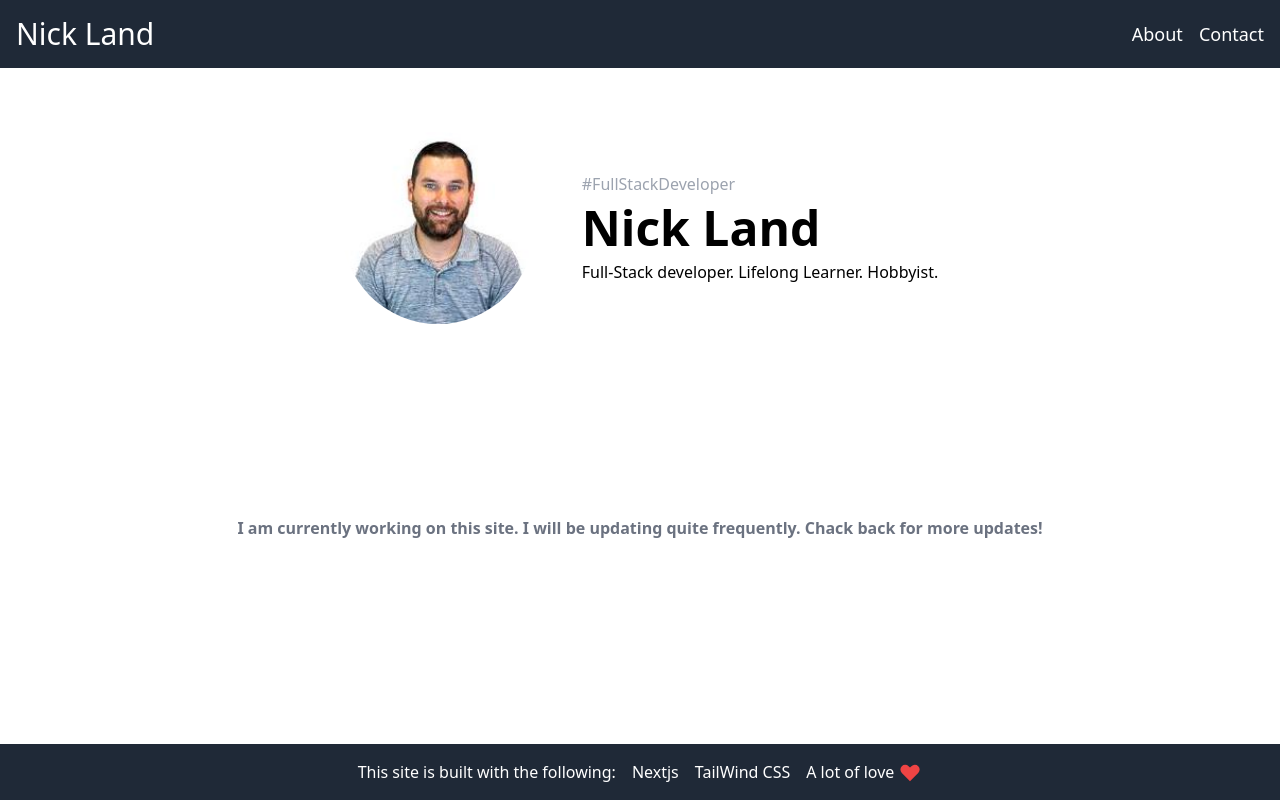
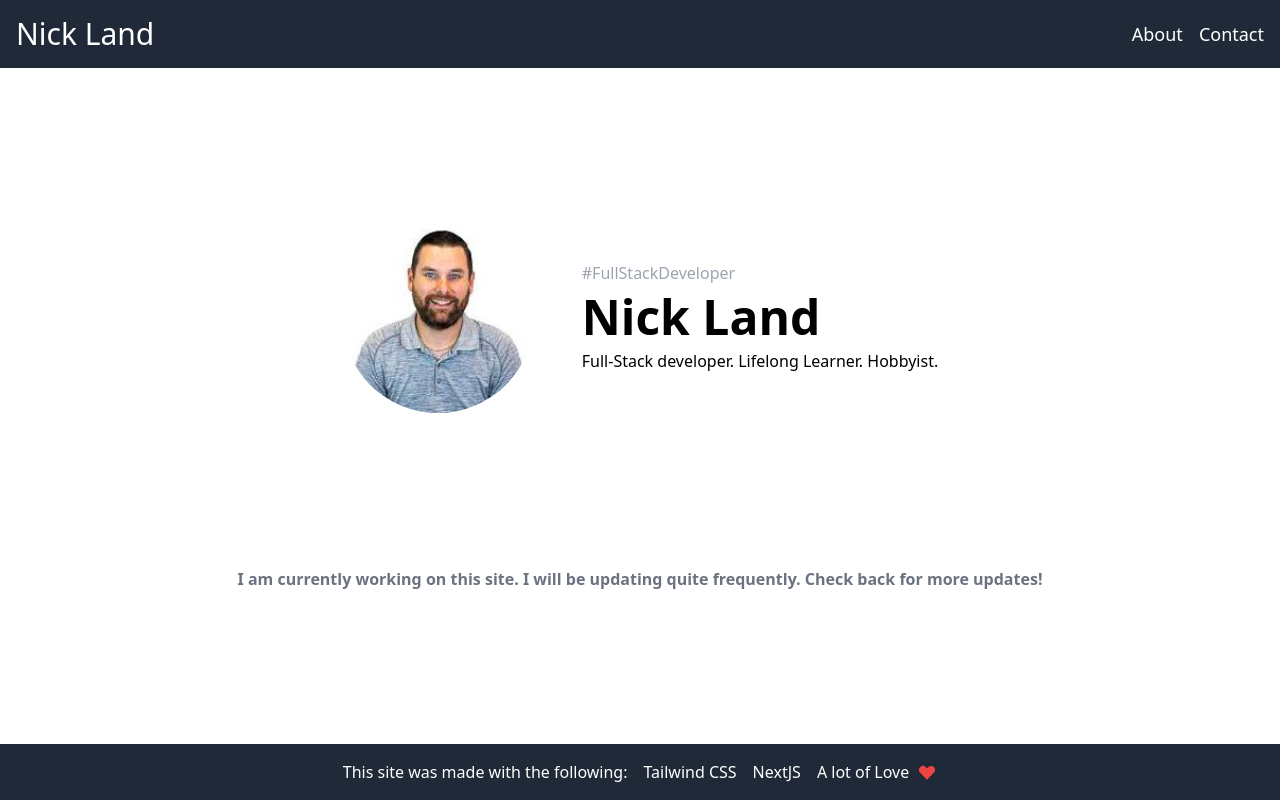
Before and after one commit to ndland/nickland.me, a Next.js app: page / in a window 1280 px wide. Built offline with nearby package versions, Linux system fonts and the light colour scheme.

Commit message:
✨ Extract Footer to it's own component
* Fix styling on Index
* Fix active page color in header
* Add Footer story

```diff
--- /dev/null
+++ b/components/Footer/Footer.tsx
@@ -0,0 +1,31 @@
+import { HeartIcon } from "@heroicons/react/solid";
+
+export const Footer = () => {
+  return (
+    <footer className="flex justify-center px-3 py-4 bg-gray-800 text-white">
+      <span className="mr-4">This site was made with the following:</span>
+      <ul className="flex space-x-4">
+        <li>
+          <a
+            className="hover:underline hover:text-gray-400"
+            href="https://tailwindcss.com/"
+          >
+            Tailwind CSS
+          </a>
+        </li>
+        <li>
+          <a
+            className="hover:underline hover:text-gray-400"
+            href="https://nextjs.org/"
+          >
+            NextJS
+          </a>
+        </li>
+      </ul>
+      <div className="flex items-center ml-4">
+        A lot of Love
+        <HeartIcon className="h-5 w-5 text-red-500 ml-2" />
+      </div>
+    </footer>
+  );
+};
--- /dev/null
+++ b/components/Footer/index.ts
@@ -0,0 +1 @@
+export { Footer } from './Footer';
--- a/components/Header/Header.tsx
+++ b/components/Header/Header.tsx
@@ -1,10 +1,17 @@
 import { NavBar } from "../NavBar";
 import { useRouter } from "next/router";
+import Head from "next/head";
 
 export const Header = () => {
   const router = useRouter();
 
   return (
+    <>
+      <Head>
+        <title>Nickland.me</title>
+        <meta name="description" content="Generated by create next app" />
+        <link rel="icon" href="/favicon.ico" />
+      </Head>
       <NavBar
         label="navbar"
         className="text-white bg-gray-800 text-center flex justify-between items-center p-4"
@@ -14,18 +21,19 @@ export const Header = () => {
         </button>
         <div className="inline-flex space-x-4 text-lg">
           <button
-          className={`${router.pathname === "/about" && "text-green-300"}`}
+            className={`${router.pathname === "/about" && "text-gray-400"}`}
             onClick={() => router.push("/about")}
           >
             About
           </button>
           <button
-          className={`${router.pathname === "/contact" && "text-green-300"}`}
+            className={`${router.pathname === "/contact" && "text-gray-400"}`}
             onClick={() => router.push("/contact")}
           >
             Contact
           </button>
         </div>
       </NavBar>
+    </>
   );
 };
--- a/pages/index.tsx
+++ b/pages/index.tsx
@@ -1,18 +1,12 @@
 import type { NextPage } from "next";
-import Head from "next/head";
 import { Header } from "../components/Header";
-import { HeartIcon } from "@heroicons/react/solid";
+import { Footer } from "../components/Footer/Footer";
 
 const Home: NextPage = () => {
   return (
-    <>
-      <Head>
-        <title>Nickland.me</title>
-        <meta name="description" content="Generated by create next app" />
-        <link rel="icon" href="/favicon.ico" />
-      </Head>
+    <div className="min-h-screen flex flex-col justify-between">
       <Header />
-      <div className="flex justify-center items-center space-x-12 mt-16">
+      <div className="flex justify-center items-center space-x-12">
         <img
           className="h-48 w-48 rounded-full"
           alt="The author"
@@ -24,30 +18,15 @@ const Home: NextPage = () => {
           <div>Full-Stack developer. Lifelong Learner. Hobbyist.</div>
         </div>
       </div>
-      <div className="flex justify-center mt-48">
+      <div className="flex justify-center">
         <div className="text-gray-500 font-sans font-semibold">
           I am currently working on this site. I will be updating quite
-          frequently. Chack back for more updates!
+          frequently. Check back for more updates!
         </div>
       </div>
-      <footer className="fixed bottom-0 w-full bg-gray-800 p-4 text-white">
-        <div className="flex justify-center space-x-4 items-center">
-          <p>This site is built with the following:</p>
-          <ul className="flex space-x-4 items-center">
-            <li>
-              <a href="https://nextjs.org">Nextjs</a>
-            </li>
-            <li>
-              <a href="https://tailwindcss.com">TailWind CSS</a>
-            </li>
-            <div className="flex space-x-1">
-              <li>A lot of love</li>
-              <HeartIcon className="h-6 text-red-500" />
-            </div>
-          </ul>
-        </div>
-      </footer>
-    </>
+
+      <Footer />
+    </div>
   );
 };
 
```
Also changed, not shown: 2 other files (tests, documents, lock files or other folders). Lines whose indentation alone changed are shown as unchanged.
